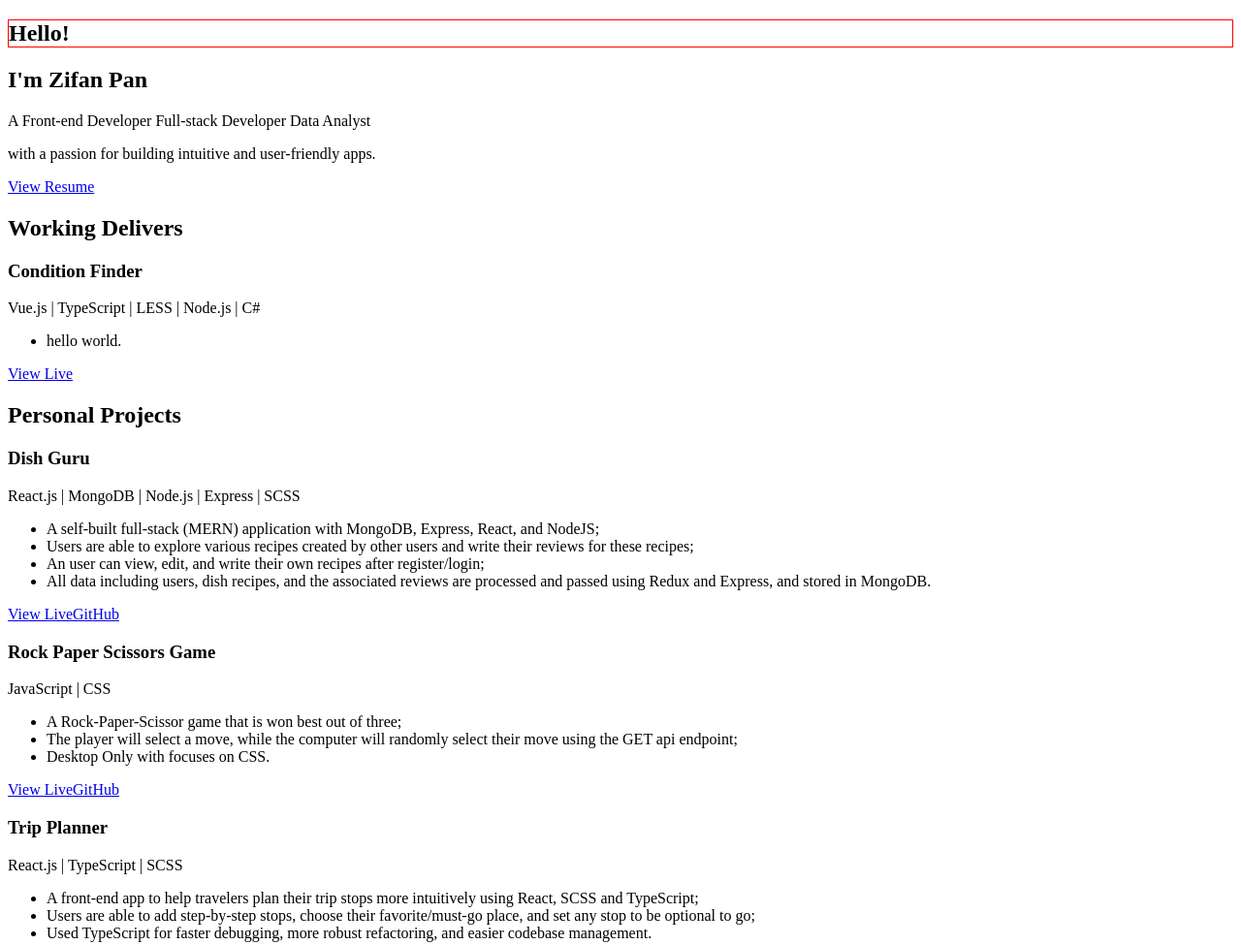
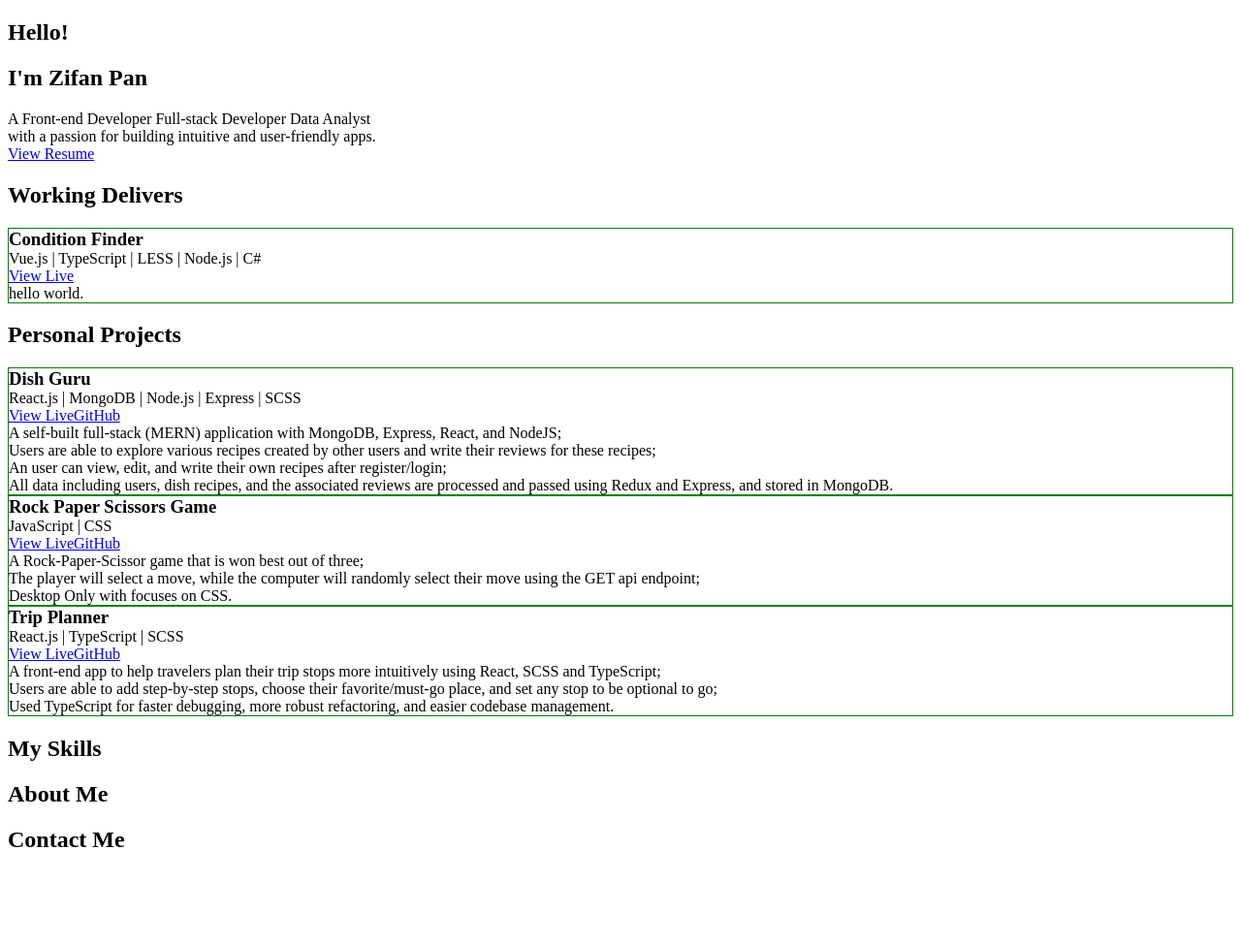
Before and after one commit to brian-pan/portfolio-v2, a website with bundled scripts: page index.html in a window 1280 px wide. Shown: the top 975 px of the page at 97% size. After the commit the page ends 900 px from the top, so only its background shows below. Built offline with nearby package versions, Linux system fonts and the light colour scheme.

Commit message:
updated info order

```diff
--- a/app.js
+++ b/app.js
@@ -40,23 +40,6 @@ for (let project of allProjects) {
   }
 }
 
-//add description for each project
-for (let project of allProjects) {
-  const ul = document.createElement("ul");
-  ul.classList.add("project__description-list");
-  const points = project.description.split(".");
-  if (!points[points.length - 1]) {
-    points.pop();
-  }
-  for (let point of points) {
-    const li = document.createElement("li");
-    li.classList.add("project__description-list-item");
-    li.textContent = point + (point === points[points.length - 1] ? "." : ";");
-    ul.appendChild(li);
-  }
-  document.querySelector(`#${project.camelCasedName}Wrapper`).appendChild(ul);
-}
-
 //add urls to for each project
 for (let project of allProjects) {
   const wrapper = document.createElement("div");
@@ -79,3 +62,20 @@ for (let project of allProjects) {
     .querySelector(`#${project.camelCasedName}Wrapper`)
     .appendChild(wrapper);
 }
+
+//add description for each project
+for (let project of allProjects) {
+  const ul = document.createElement("ul");
+  ul.classList.add("project__description-list");
+  const points = project.description.split(".");
+  if (!points[points.length - 1]) {
+    points.pop();
+  }
+  for (let point of points) {
+    const li = document.createElement("li");
+    li.classList.add("project__description-list-item");
+    li.textContent = point + (point === points[points.length - 1] ? "." : ";");
+    ul.appendChild(li);
+  }
+  document.querySelector(`#${project.camelCasedName}Wrapper`).appendChild(ul);
+}
--- /dev/null
+++ b/styles/reset/reset.scss
@@ -0,0 +1,5 @@
+h3, p, ul {
+    border: none;
+    padding: 0;
+    margin: 0;
+}
--- a/styles/styles.scss
+++ b/styles/styles.scss
@@ -1,11 +1,13 @@
+@import './reset/reset.scss';
 @import "./variables/variables.scss";
 
 // testing
-h1 {
-  border: 1px solid red;
-}
 
 .project-content__tech-stacks span {
   color: brown;
   font-weight: 700;
 }
+
+.project-wrapper {
+  border: 1px solid green;
+}
```
Also changed, not shown: styles/reset/reset.css (added), styles/styles.css, 2 other files.
